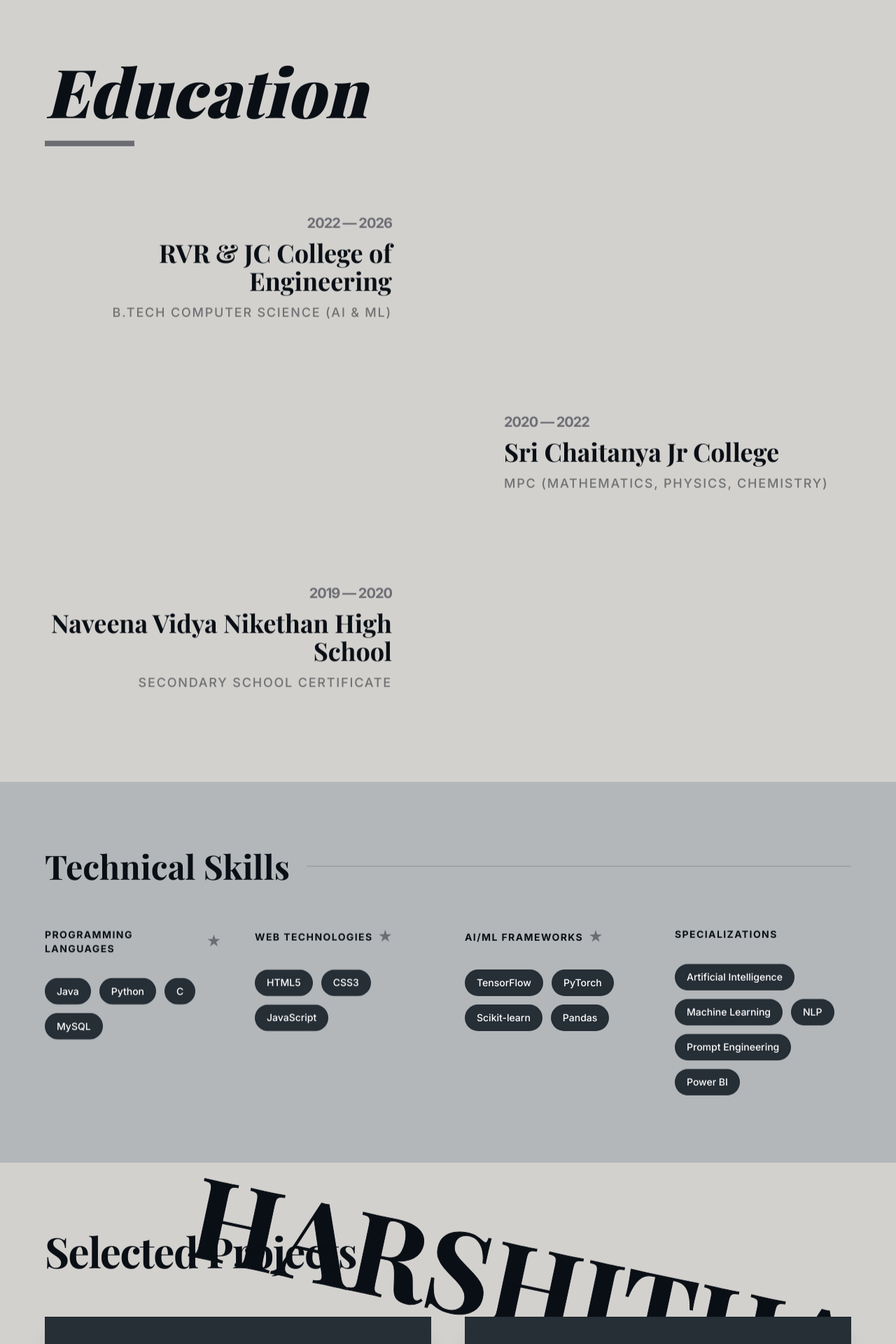
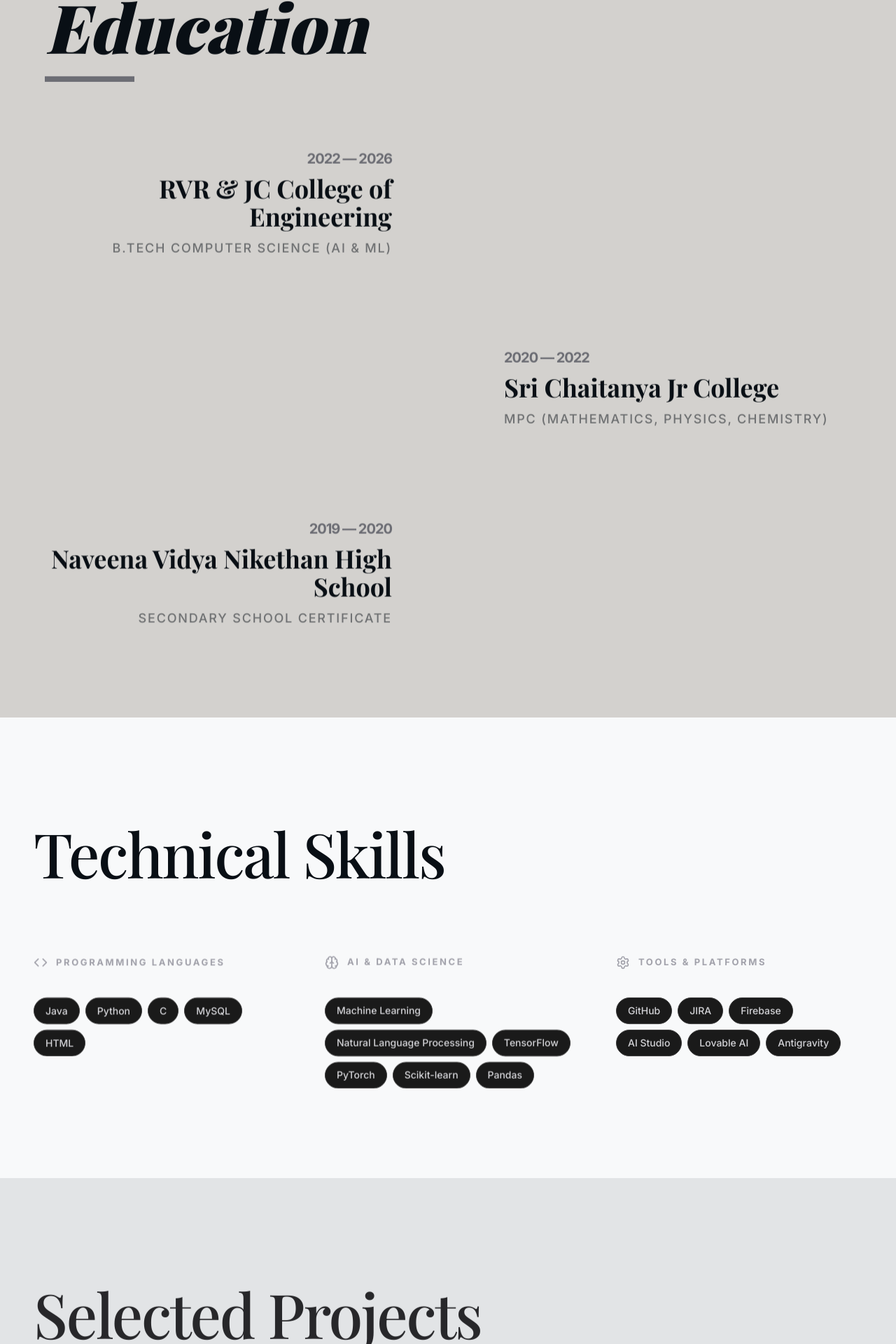
Before and after one commit to harshi1523/porfolio, a React (Vite) app: page / in a window 1280 px wide. Shown: the part 1502-3422 px from the top of the page at 70% size. Built offline with nearby package versions, Linux system fonts and the light colour scheme; a web font is replaced by a local one.

Commit message:
Update Projects grid, Internship section layout, and Technical Skills content

```diff
--- a/components/About.tsx
+++ b/components/About.tsx
@@ -3,7 +3,7 @@ import React from 'react';
 
 const About: React.FC = () => {
   return (
-    <section id="about" className="py-24 px-6 md:px-12 bg-arctic scroll-mt-32">
+    <section id="about" className="pt-24 pb-12 px-6 md:px-12 bg-arctic scroll-mt-32">
       <div className="max-w-4xl mx-auto">
         <div className="grid md:grid-cols-3 gap-12 items-start">
           <div className="md:col-span-1 reveal">
@@ -12,10 +12,10 @@ const About: React.FC = () => {
             </h2>
           </div>
           <div className="md:col-span-2 reveal delay-200">
-            <p className="font-sans text-xl leading-relaxed text-midnight/90 mb-8 font-light">
+            <p className="font-sans text-2xl leading-relaxed text-midnight/90 mb-8 font-light">
               AI & Machine Learning undergraduate (B. Tech CSE – AI & ML) with hands-on experience in machine learning, NLP, and Generative AI.
             </p>
-            <p className="font-sans text-lg leading-relaxed text-midnight/70 mb-8 leading-8">
+            <p className="font-sans text-xl leading-relaxed text-midnight/70 mb-8 leading-8">
               Proficient in Python, data preprocessing, model training, and model evaluation. Experienced in building real-world AI applications through internships, hackathons, and academic projects. I bridge the gap between complex algorithms and practical, creative solutions.
             </p>
             <div className="h-1 w-24 bg-apres reveal delay-400"></div>
--- a/components/Certifications.tsx
+++ b/components/Certifications.tsx
@@ -3,9 +3,10 @@ import React from 'react';
 
 const Certifications: React.FC = () => {
   const certs = [
-    { name: "What Is Generative AI", issuer: "LinkedIn" },
-    { name: "Gen AI for IT", issuer: "Infosys" },
-    { name: "Scrum Fundamentals Certification", issuer: "Scrum - ID: 1137883" }
+    { name: "Generative AI", issuer: "LinkedIn Learning" },
+    { name: "AI Fluency & Frameworks", issuer: "Anthropic" },
+    { name: "Scrum Fundamentals Certification", issuer: "Scrum" },
+    { name: "Machine Learning", issuer: "SkillDzire" }
   ];
 
   return (
--- a/components/Education.tsx
+++ b/components/Education.tsx
@@ -21,7 +21,7 @@ const Education: React.FC = () => {
   ];
 
   return (
-    <section id="education" className="py-32 px-6 md:px-12 bg-arctic overflow-hidden scroll-mt-32">
+    <section id="education" className="pt-12 pb-32 px-6 md:px-12 bg-arctic overflow-hidden scroll-mt-32">
       <div className="max-w-6xl mx-auto">
         {/* Section Header */}
         <div className="mb-24 reveal">
--- a/components/Projects.tsx
+++ b/components/Projects.tsx
@@ -1,49 +1,47 @@
-
 import React from 'react';
+import { ArrowUpRight, CheckCircle2 } from 'lucide-react';
 
 const Projects: React.FC = () => {
   const projects = [
     {
-      title: "House Price Prediction",
+      title: "Cloud-Based E-\nCommerce & Rental\nPlatform",
+      desc: "Developed a cloud-based SaaS platform that allows users to both purchase and rent products through a single system. The platform supports secure transactions, automated verification, and flexible rental durations.",
+      tech: ["Web Development", "Cloud Architecture", "Payment Integration"]
+    },
+    {
+      title: "House Price\nPrediction",
       desc: "ML model using XGBoost regressor to predict house prices based on dataset. Includes heatmap correlation analysis to help buyers understand property suitability and sellers identify optimal selling times.",
       tech: ["Python", "XGBoost", "Pandas", "Scikit-learn"]
     },
     {
-      title: "News Research Tools",
+      title: "News Research\nTools",
       desc: "State-of-the-art Generative AI application for analyzing and extracting insights from news articles. Optimized performance with 30% reduction in response time and significantly improved accuracy.",
       tech: ["Generative AI", "NLP", "Python"]
     }
   ];
 
   return (
-    <section id="projects" className="bg-arctic py-24 px-6 md:px-12 relative overflow-hidden scroll-mt-32">
-      {/* Background decoration */}
-      <div className="absolute top-0 right-0 p-12 opacity-10 reveal">
-        <span className="font-serif text-[10rem] font-bold editorial-outline text-midnight uppercase rotate-12 inline-block">
-          HARSHITHA
-        </span>
-      </div>
-
-      <div className="max-w-6xl mx-auto relative z-10">
-        <h2 className="font-serif text-6xl font-bold text-midnight mb-16 tracking-tight reveal">
+    <section id="projects" className="bg-[#e2e4e6] py-32 px-6 md:px-12 relative overflow-hidden scroll-mt-32">
+      <div className="max-w-[1400px] w-full mx-auto relative z-10">
+        <h2 className="font-serif text-[4rem] md:text-[5.5rem] font-medium text-zinc-800 mb-20 tracking-tight reveal">
           Selected Projects
         </h2>
 
-        <div className="grid md:grid-cols-2 gap-12">
+        <div className="grid md:grid-cols-3 gap-8 md:gap-12 w-full">
           {projects.map((project, idx) => (
             <div
               key={idx}
-              className={`bg-mountain p-10 md:p-14 shadow-xl hover:shadow-2xl transition-all duration-700 ease-out transform hover:-translate-y-2 hover:scale-[1.01] flex flex-col h-full border border-midnight/5 reveal delay-${(idx + 1) * 200}`}
+              className={`bg-[#1c1c1a] rounded-sm p-10 shadow-[20px_40px_60px_-15px_rgba(0,0,0,0.3)] hover:shadow-[30px_50px_80px_-20px_rgba(0,0,0,0.4)] transition-all duration-700 ease-out transform hover:-translate-y-4 flex flex-col h-full reveal delay-${(idx + 1) * 200}`}
             >
-              <h3 className="font-sans font-bold text-white text-2xl mb-6">
+              <h3 className="font-sans font-bold text-white text-[1.75rem] leading-[1.2] mb-8 whitespace-pre-line">
                 {project.title}
               </h3>
-              <p className="font-sans text-white/70 mb-8 leading-relaxed flex-grow">
+              <p className="font-sans text-zinc-300 mb-12 leading-relaxed text-[15px] flex-grow">
                 {project.desc}
               </p>
-              <div className="flex flex-wrap gap-2 mt-auto">
+              <div className="flex flex-wrap gap-2.5 mt-auto">
                 {project.tech.map((t, i) => (
-                  <span key={i} className="text-xs font-bold uppercase tracking-widest text-apres bg-apres/10 px-3 py-1">
+                  <span key={i} className="text-[13px] font-medium text-zinc-300 bg-white/5 px-4 py-1.5 rounded-full">
                     {t}
                   </span>
                 ))}
--- a/components/Skills.tsx
+++ b/components/Skills.tsx
@@ -1,46 +1,55 @@
 
 import React from 'react';
+import { Code, Brain, Settings } from 'lucide-react';
 
 const Skills: React.FC = () => {
   const skillCategories = [
     {
       title: "Programming Languages",
-      skills: ["Java", "Python", "C", "MySQL"]
+      icon: <Code className="w-5 h-5" />,
+      skills: ["Java", "Python", "C", "MySQL", "HTML"]
     },
     {
-      title: "Web Technologies",
-      skills: ["HTML5", "CSS3", "JavaScript"]
+      title: "AI & Data Science",
+      icon: <Brain className="w-5 h-5" />,
+      skills: [
+        "Machine Learning",
+        "Natural Language Processing",
+        "TensorFlow",
+        "PyTorch",
+        "Scikit-learn",
+        "Pandas"
+      ]
     },
     {
-      title: "AI/ML Frameworks",
-      skills: ["TensorFlow", "PyTorch", "Scikit-learn", "Pandas"]
-    },
-    {
-      title: "Specializations",
-      skills: ["Artificial Intelligence", "Machine Learning", "NLP", "Prompt Engineering", "Power BI"]
+      title: "Tools & Platforms",
+      icon: <Settings className="w-5 h-5" />,
+      skills: ["GitHub", "JIRA", "Firebase", "AI Studio", "Lovable AI", "Antigravity"]
     }
   ];
 
   return (
-    <section className="py-24 px-6 md:px-12 bg-slopes">
-      <div className="max-w-6xl mx-auto">
-        <div className="flex items-center gap-6 mb-16 reveal">
-          <h2 className="font-serif text-5xl font-bold text-midnight">Technical Skills</h2>
-          <div className="flex-1 h-[1px] bg-midnight/20"></div>
-        </div>
+    <section id="skills" className="py-32 px-6 md:px-12 bg-[#F8F9FA] scroll-mt-32">
+      <div className="max-w-[1400px] w-full mx-auto relative z-10">
+        <h2 className="font-serif text-[4rem] md:text-[5.5rem] font-medium text-midnight mb-20 tracking-tight">
+          Technical Skills
+        </h2>
 
-        <div className="grid md:grid-cols-2 lg:grid-cols-4 gap-12">
+        <div className="grid md:grid-cols-2 lg:grid-cols-3 gap-16 items-start">
           {skillCategories.map((cat, idx) => (
             <div key={idx} className={`relative reveal delay-${(idx + 1) * 100}`}>
-              <h3 className="font-sans font-bold text-midnight text-sm tracking-widest uppercase mb-8 flex items-center gap-2">
-                {cat.title}
-                {idx < skillCategories.length - 1 && <span className="text-apres text-lg">★</span>}
-              </h3>
-              <div className="flex flex-wrap gap-3">
+              <div className="flex items-center gap-3 mb-10 text-zinc-400">
+                {cat.icon}
+                <h3 className="font-sans font-bold text-[13px] tracking-[0.2em] uppercase">
+                  {cat.title}
+                </h3>
+              </div>
+
+              <div className="flex flex-wrap gap-2">
                 {cat.skills.map((skill, sIdx) => (
                   <span
                     key={sIdx}
-                    className="px-4 py-2 border border-midnight/10 bg-mountain text-white font-sans text-sm font-medium rounded-full hover:border-apres hover:bg-apres/20 transition-all cursor-default"
+                    className="px-4 py-2 bg-[#1A1A1A] border border-[#333333] text-zinc-300 font-sans text-sm font-medium rounded-[50px] transition-all duration-300 cursor-default hover:border-purple-500/50 hover:bg-[#252525] hover:shadow-[0_0_15px_rgba(168,85,247,0.15)] hover:-translate-y-0.5"
                   >
                     {skill}
                   </span>
```
Also changed, not shown: components/Internship.tsx (+82 -17 lines).
